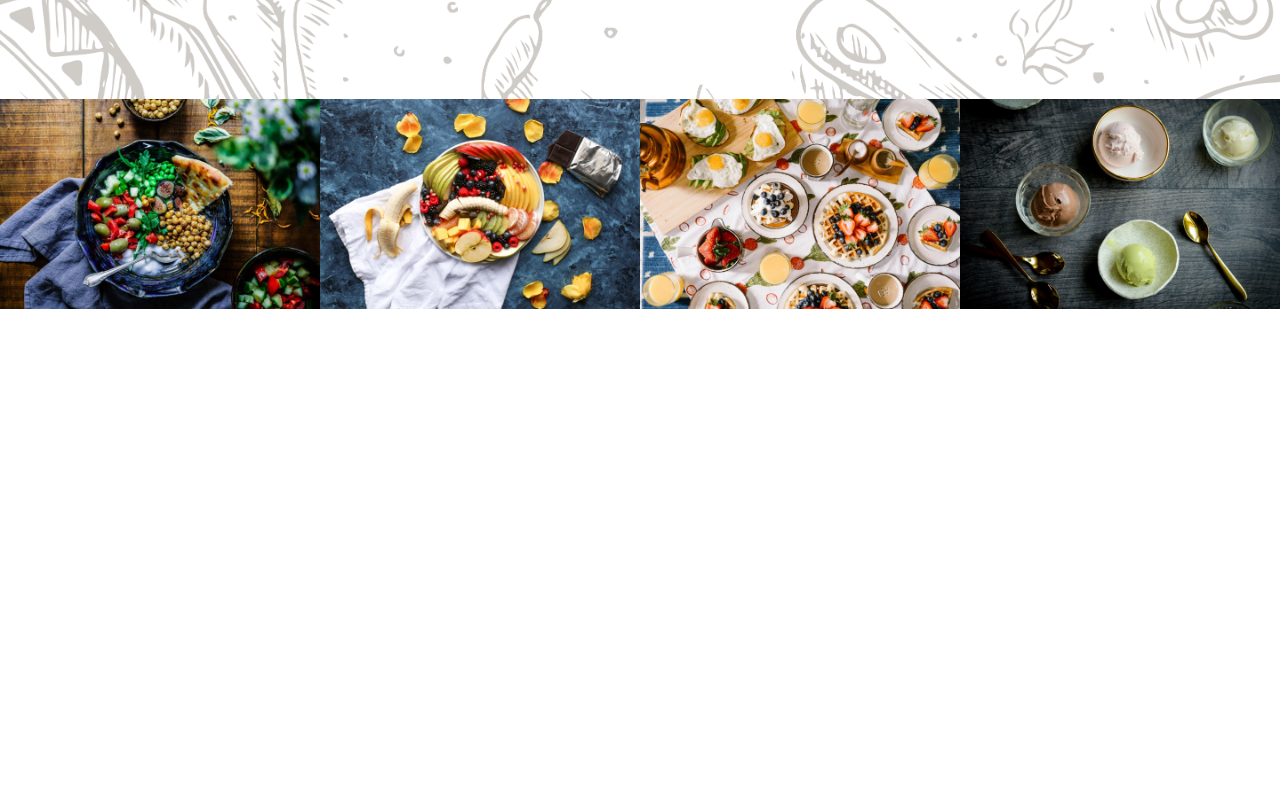
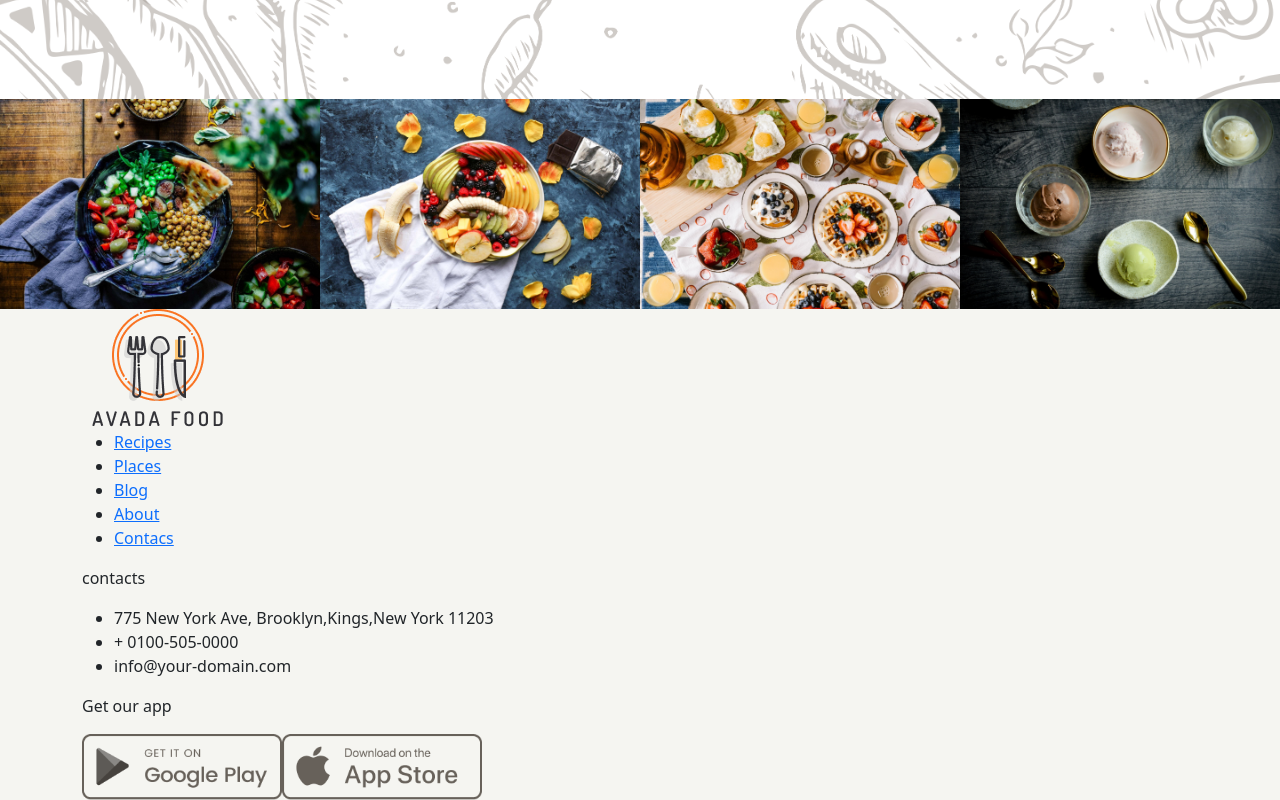
Before and after one commit to AndreaGallini/proj-html-vuejs, a Vue app: page / in a window 1280 px wide. Shown: the part 6525-7325 px from the top of the page. Before the commit the page ends 6834 px from the top, so only its background shows below. Built offline with nearby package versions, Linux system fonts and the light colour scheme; the HTML template or start-up script is replaced by a standard one.

Commit message:
add Footer

```diff
--- a/src/components/FooterComponent.vue
+++ b/src/components/FooterComponent.vue
@@ -1,9 +1,26 @@
 <template>
-  <div></div>
+  <div class="container-lg">
+    <LogoFooter />
+    <LinksFooterVue />
+    <AdressFooter />
+    <StoreFooter />
+  </div>
 </template>
 
 <script>
-export default {};
+import LogoFooter from "./FooterComponents/LogoFooter.vue";
+import LinksFooterVue from "./FooterComponents/LinksFooter.vue";
+import AdressFooter from "./FooterComponents/AdressFooter.vue";
+import StoreFooter from "./FooterComponents/StoreFooter.vue";
+
+export default {
+  components: {
+    LogoFooter,
+    LinksFooterVue,
+    AdressFooter,
+    StoreFooter,
+  },
+};
 </script>
 
 <style lang="scss" scoped></style>
--- /dev/null
+++ b/src/components/FooterComponents/AdressFooter.vue
@@ -0,0 +1,25 @@
+<template>
+  <div>
+    <p>contacts</p>
+    <ul>
+      <li>
+        <span><i class="fa-solid fa-location-dot"></i></span
+        ><span>775 New York Ave, Brooklyn,Kings,New York 11203</span>
+      </li>
+      <li>
+        <span><i class="fa-solid fa-phone"></i></span
+        ><span>+ 0100-505-0000</span>
+      </li>
+      <li>
+        <span><i class="fa-solid fa-envelope"></i></span
+        ><span>info@your-domain.com</span>
+      </li>
+    </ul>
+  </div>
+</template>
+
+<script>
+export default {};
+</script>
+
+<style lang="scss" scoped></style>
--- /dev/null
+++ b/src/components/FooterComponents/LinksFooter.vue
@@ -0,0 +1,22 @@
+<template>
+  <div>
+    <ul>
+      <li v-for="link in store.footerLinks">
+        <a href="#">{{ link }}</a>
+      </li>
+    </ul>
+  </div>
+</template>
+
+<script>
+import { store } from "../../store";
+export default {
+  data() {
+    return {
+      store,
+    };
+  },
+};
+</script>
+
+<style lang="scss" scoped></style>
--- /dev/null
+++ b/src/components/FooterComponents/LogoFooter.vue
@@ -0,0 +1,25 @@
+<template>
+  <div>
+    <img src="/images/avada-food-logo.png" alt="" />
+    <section class="icons">
+      <i class="fa-brands fa-facebook-f"></i>
+      <i class="fa-brands fa-instagram"></i>
+      <i class="fa-brands fa-twitter"></i>
+      <i class="fa-brands fa-youtube"></i>
+    </section>
+  </div>
+</template>
+
+<script>
+export default {};
+</script>
+
+<style lang="scss" scoped>
+div {
+  width: calc(100% / 4);
+}
+.icons {
+  display: flex;
+  justify-content: space-around;
+}
+</style>
--- /dev/null
+++ b/src/components/FooterComponents/StoreFooter.vue
@@ -0,0 +1,17 @@
+<template>
+  <div>
+    <p>Get our app</p>
+    <img src="/images/download-android.png" alt="" />
+    <img src="/images/download-app-store.png" alt="" />
+  </div>
+</template>
+
+<script>
+export default {};
+</script>
+
+<style lang="scss" scoped>
+img {
+  width: 200px;
+}
+</style>
--- a/src/store.js
+++ b/src/store.js
@@ -129,4 +129,13 @@ export const store = reactive({
       'images/r-rachel-park-366508-unsplash-min.jpg'  ,
       'images/r-michelle-tsang-500721-unsplash-min.jpg'  ,
     ],
+
+    footerLinks: [
+        'Recipes',
+        'Places',
+        'Blog',
+        'About',
+        'Contacs',
+
+    ],
 });
```
